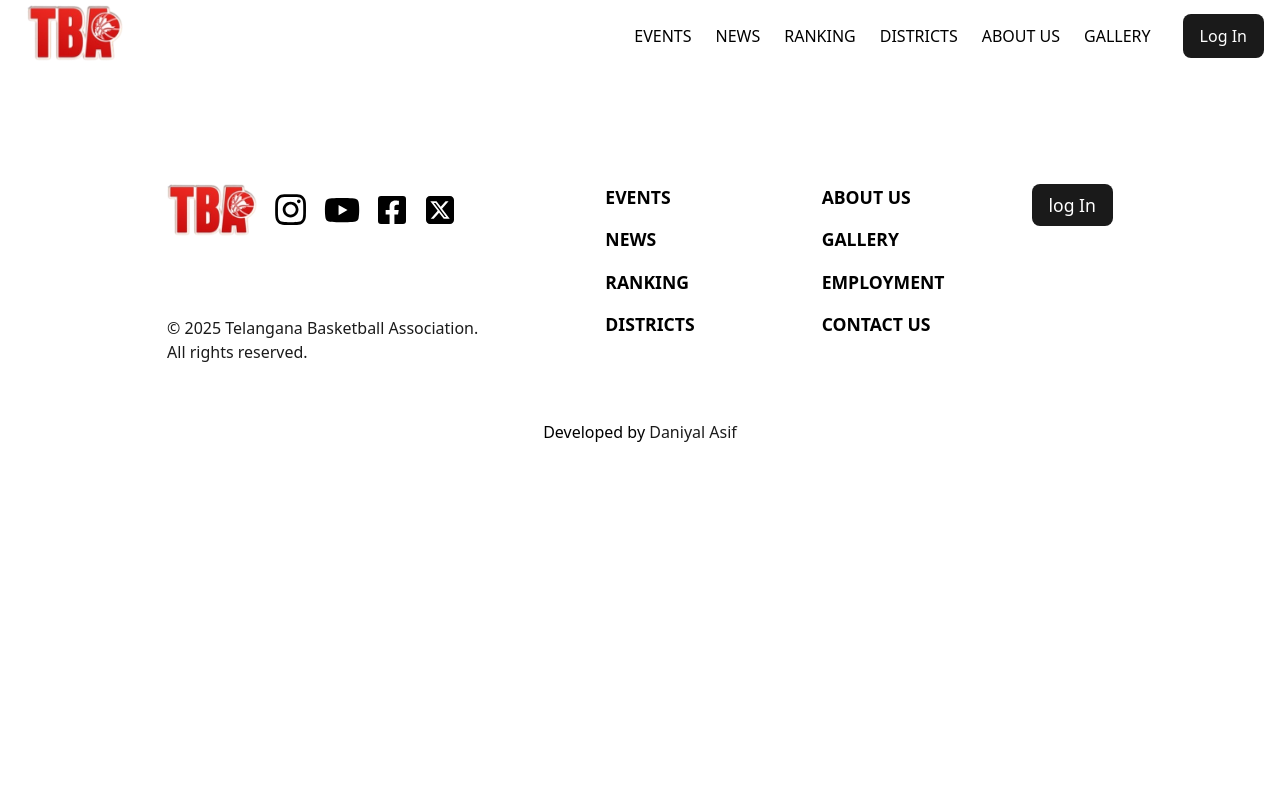
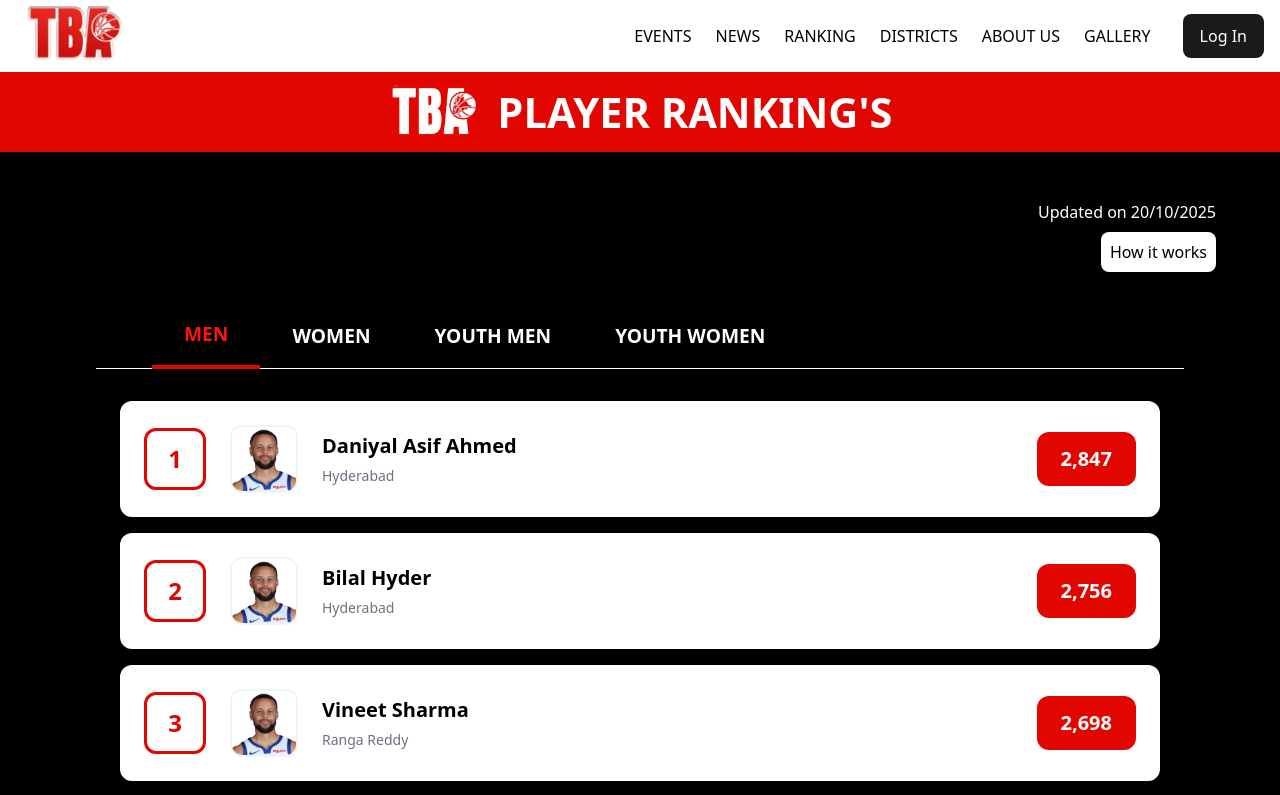
Before and after one commit to DaniyaLAsif26/Basketball, a React (Vite) app in the folder Client/: page /rankings in a window 1280 px wide. Shown: the top 795 px of the page. Built offline with nearby package versions, Linux system fonts and the light colour scheme.

Commit message:
Added Player Rankings page

```diff
--- a/Client/src/Pages/Home.jsx
+++ b/Client/src/Pages/Home.jsx
@@ -1,7 +1,7 @@
 import SliderCont from '../components/Slider/Slider-cont'
 import News from '../components/News/News.jsx'
 import Line from '../components/Line/line.jsx'
-import Ranking from '../components/Ranking/Ranking.jsx'
+import Ranking from '../components/RankingHome/Ranking-home.jsx'
 import Tournament from '../components/Tournament/Tournament.jsx'
 
 export default function HomePage (){
--- a/Client/src/Pages/RankingPage.jsx
+++ b/Client/src/Pages/RankingPage.jsx
@@ -1,7 +1,7 @@
+import Rankings from "../components/Rankings/Rankings.jsx"
 
-
-export default function RankingPage(){
+export default function RankingPage() {
     return (
-        <></>
+        <Rankings />
     )
 }
--- a/Client/src/components/Ranking/Ranking.jsx
+++ b/Client/src/components/RankingHome/Ranking-home.jsx
@@ -4,7 +4,7 @@ import rank_3 from '../../assets/rank-3.png';
 import rank_4 from '../../assets/rank-4.png';
 import rank_5 from '../../assets/rank-5.avif';
 import rank_6 from '../../assets/rank-6.png';
-import './ranking.css';
+import './ranking-home.css';
 
 const HalftoneBackground = ({
     gradient,
--- /dev/null
+++ b/Client/src/components/Rankings/Ranking-player.jsx
@@ -0,0 +1,38 @@
+import './ranking-player.css';
+
+export default function PlayerRankings ({players}){
+
+  return (
+    <div className="rankings-container">
+      {/* Rankings List */}
+      <div className="rankings-list">
+        {players.map((player) => (
+          <div key={player.rank} className="player-card">
+            {/* Rank */}
+            <div className="rank-badge">
+              {player.rank}
+            </div>
+
+            {/* Player Image */}
+            <img
+              src={player.image}
+              alt={player.name}
+              className="player-image"
+            />
+
+            {/* Player Info */}
+            <div className="player-info">
+              <h3 className="player-name">{player.name}</h3>
+              <div className="player-district">{player.district}</div>
+            </div>
+
+            {/* Points */}
+            <div className="points-badge">
+              {player.points.toLocaleString()}
+            </div>
+          </div>
+        ))}
+      </div>
+    </div>
+  );
+};
--- /dev/null
+++ b/Client/src/components/Rankings/Rankings.jsx
@@ -0,0 +1,55 @@
+import white from '../../assets/white.png';
+import player1 from '../../assets/rank-1.avif'
+import './rankings.css'
+import PlayerRankings from './Ranking-player.jsx'
+import { useEffect, useState } from 'react';
+
+export default function Rankings() {
+
+    const players = [
+        { rank: 1, name: "Daniyal Asif Ahmed", points: 2847, district: "Hyderabad", image: player1 },
+        { rank: 2, name: "Bilal Hyder", points: 2756, district: "Hyderabad", image: player1 },
+        { rank: 3, name: " Vineet Sharma", points: 2698, district: "Ranga Reddy", image: player1 },
+        { rank: 4, name: "Lingala Chandra Aditya", points: 2634, district: "Medchal-Malkajgiri", image: player1 },
+        { rank: 5, name: "Sai Srinivas", points: 2589, district: "Kumuram Bheem Asifabad", image: player1 },
+        { rank: 6, name: "Prithvi Sagar", points: 2512, district: "Kumuram Bheem Asifabad", image: player1 },
+        { rank: 7, name: "Mandadi Manideep Yadav", points: 2467, district: "Kamareddy", image: player1 },
+    ];
+
+    const category = ["MEN","WOMEN","YOUTH MEN","YOUTH WOMEN"]
+
+    const [selected, setSelected] = useState(() => {
+        return sessionStorage.getItem('search') || "MEN"
+    })
+
+    useEffect(() => {
+        sessionStorage.setItem('search', selected)
+    }, [selected])
+
+    return (
+        <div className="rankings-cont">
+            <div className="rankings-head">
+                <img src={white} alt="" />
+                <div className="ranking-heading">PLAYER RANKING'S</div>
+            </div>
+            <div className="rankings">
+                <div className="rankings-res-head">
+                    <div className="rankings-update">
+                        Updated on 20/10/2025
+                    </div>
+                    <div className="rankings-how">
+                        <button>How it works</button>
+                    </div>
+                </div>
+                <div className="ranking-options">
+                    <ul>
+                       {category.map((cat,index)=>(
+                        <li className={`${selected === cat ? 'selected-cat' : ''}`} onClick={()=> setSelected(cat)}>{cat}</li>
+                        ))}
+                    </ul>
+                </div>
+                <PlayerRankings players={players} />
+            </div>
+        </div>
+    )
+}
--- /dev/null
+++ b/Client/src/components/Rankings/ranking-player.css
@@ -0,0 +1,139 @@
+/* PlayerRankings.css */
+
+.rankings-container {
+    min-height: 30rem;
+    background-color: #000000;
+    color: #ffffff;
+    padding: 2rem 1.5rem;
+    margin: 0rem 2rem;
+    border-top: 1px solid white;
+
+}
+
+/* Rankings List */
+.rankings-list {
+    max-width: 1200px;
+    margin: 0 auto;
+    display: flex;
+    flex-direction: column;
+    gap: 1rem;
+}
+
+/* Player Card */
+.player-card {
+    background-color: #ffffff;
+    border-radius: 0.75rem;
+    padding: 1.5rem;
+    display: flex;
+    align-items: center;
+    gap: 1.5rem;
+    transition: all 0.3s ease;
+}
+
+.player-card:hover {
+    transform: translateY(-2px);
+    box-shadow: 0 10px 25px rgba(225, 6, 0, 0.15);
+}
+
+/* Rank Badge */
+.rank-badge {
+    width: 3.5rem;
+    height: 3.5rem;
+    border-radius: 0.75rem;
+    display: flex;
+    align-items: center;
+    justify-content: center;
+    font-size: 1.5rem;
+    font-weight: bold;
+    color: #e10600;
+    border: 3px solid #e10600;
+    flex-shrink: 0;
+    background-color: #ffffff;
+}
+
+/* Player Image */
+.player-image {
+    width: 4rem;
+    height: 4rem;
+    border-radius: 0.75rem;
+    object-fit: cover;
+    flex-shrink: 0;
+    border: 2px solid #f3f4f6;
+}
+
+/* Player Info */
+.player-info {
+    flex-grow: 1;
+    min-width: 0;
+}
+
+.player-name {
+    font-size: 1.25rem;
+    font-weight: bold;
+    color: #000000;
+    margin: 0 0 0.25rem 0;
+}
+
+.player-district {
+    font-size: 0.875rem;
+    color: #6b7280;
+}
+
+/* Points Badge */
+.points-badge {
+    padding: 0.75rem 1.5rem;
+    border-radius: 0.75rem;
+    background-color: #e10600;
+    color: #ffffff;
+    font-weight: bold;
+    font-size: 1.25rem;
+    flex-shrink: 0;
+}
+
+/* Responsive Design */
+@media (max-width: 768px) {
+    .rankings-container {
+        padding: 1.5rem 1rem;
+    }
+
+    .rankings-header h1 {
+        font-size: 2rem;
+    }
+
+    .player-card {
+        padding: 1rem;
+        gap: 1rem;
+    }
+
+    .rank-badge {
+        width: 3rem;
+        height: 3rem;
+        font-size: 1.25rem;
+    }
+
+    .player-image {
+        width: 3.5rem;
+        height: 3.5rem;
+    }
+
+    .player-name {
+        font-size: 1.125rem;
+    }
+
+    .points-badge {
+        padding: 0.5rem 1rem;
+        font-size: 1rem;
+    }
+}
+
+@media (max-width: 480px) {
+    .player-card {
+        flex-wrap: wrap;
+    }
+
+    .player-info {
+        order: 3;
+        flex-basis: 100%;
+        margin-top: 0.5rem;
+    }
+}
--- /dev/null
+++ b/Client/src/components/Rankings/rankings.css
@@ -0,0 +1,98 @@
+.rankings-cont {
+    background-color: black;
+    padding-bottom: 3rem;
+    width: 100%;
+    border-radius: 0rem 0rem 2.69rem 2.69rem;
+}
+
+.rankings-head {
+    position: relative;
+    background-color: #e10600;
+    display: flex;
+    justify-content: center;
+    align-items: center;
+    height: 5rem;
+    overflow: hidden;
+}
+
+.ranking-heading {
+    color: white;
+    font-size: 2.6rem;
+    font-weight: bold;
+}
+
+.rankings-head img {
+    height: 3.5rem;
+}
+
+.rankings {
+    padding: 2rem;
+    margin: 1rem 2rem;
+    color: white;
+}
+
+.rankings-res-head {
+    display: flex;
+    flex-direction: column;
+    align-items: end;
+    gap: 0.5rem;
+}
+
+.rankings-options {
+    border-bottom: 1px solid white;
+}
+
+.rankings-options ul {
+    margin: 0rem;
+    color: white;
+    list-style: none;
+    padding: 1rem 0rem;
+    font-weight: bold;
+    display: flex;
+    justify-content: start;
+    gap: 1.26rem;
+    width: 100%;
+}
+
+.rankings-options ul li {
+    padding: 1rem;
+    font-size: 1.1rem;
+}
+
+.rankings-head {
+    display: flex;
+    justify-content: center;
+    align-items: center;
+    gap: 1rem;
+}
+
+.rankings-how button {
+    color: black;
+    background-color: white;
+    padding: 0.5rem;
+}
+
+.ranking-options ul {
+    list-style: none;
+    display: flex;
+    flex-direction: row;
+    justify-content: start;
+    align-items: center;
+    margin: 2rem 4rem 0rem;
+    padding-left: 1.5rem;
+}
+
+.ranking-options ul li {
+    text-align: center;
+    padding: 1rem 2rem;
+    font-size: 1.2rem;
+    font-weight: bold;
+    /* border-bottom: 2px ; */
+    cursor: pointer;
+}
+
+.selected-cat {
+    color: #ff140b;
+    border-bottom: 4px solid #e10600;
+    margin-bottom: -1px;
+}
--- a/Client/src/routes/AppRoutes.jsx
+++ b/Client/src/routes/AppRoutes.jsx
@@ -4,6 +4,7 @@ import HomePage from '../Pages/Home.jsx';
 import DistrictPage from '../Pages/DistrictPage.jsx';
 import EventsPage from '../Pages/EventsPage.jsx';
 import NewsPage from '../Pages/NewsPage.jsx';
+import Rankings from '../components/Rankings/Rankings.jsx';
 
 function AppRoutes() {
     return (
@@ -16,6 +17,8 @@ function AppRoutes() {
             <Route path='/events' element={<EventsPage />} />
 
             <Route path='/news' element={<NewsPage />} />
+
+            <Route path='/rankings' element={<Rankings />} />
         </Routes>
     )
 }
```
Also changed, not shown: Client/src/assets/white.png (added), Client/src/components/RankingHome/ranking-home.css (renamed from Client/src/components/Ranking/ranking.css), Client/src/index.css (line endings or trailing spaces).
